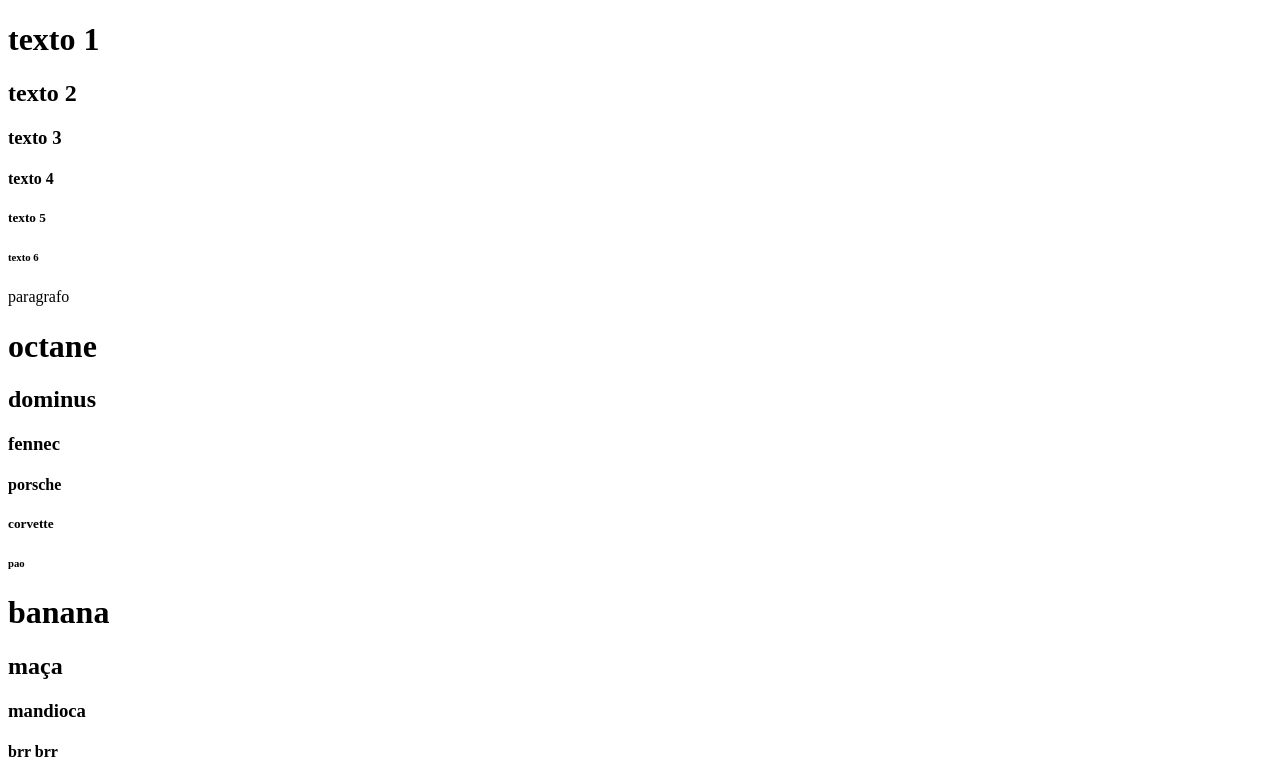
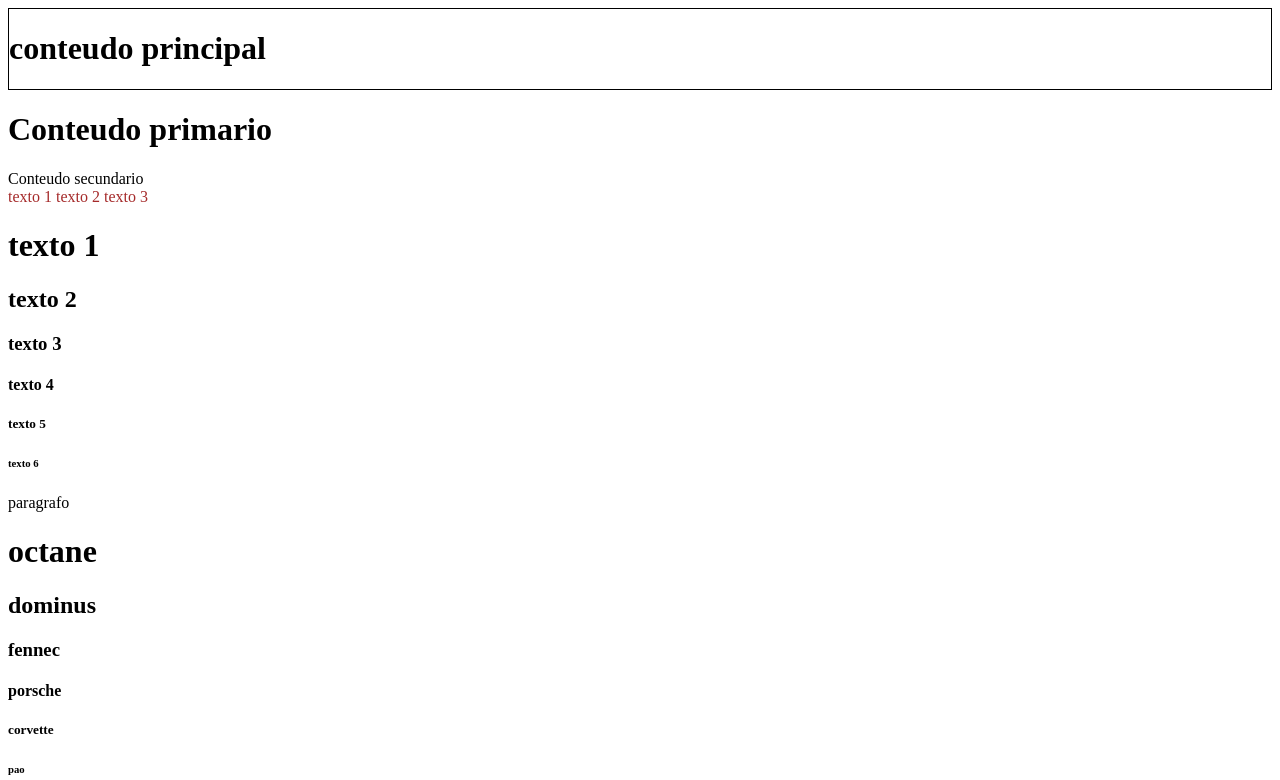
Before and after one commit to ykwiwm/teste, a plain HTML site: page index.html in a window 1280 px wide. Shown: the top 780 px of the page. Drawn offline with Linux system fonts and the light colour scheme.

Commit message:
alteraçao

```diff
--- a/index.html
+++ b/index.html
@@ -3,9 +3,27 @@
 <head>
     <meta charset="UTF-8">
     <meta name="viewport" content="width=, initial-scale=1.0">
-    <title>Document</title>
+    <title>Meu projeto</title>
+    <link rel="shortcut icon" href="logo.jpg" type="image/jpg">
 </head>
+<main>
+<!--<div style="border-width: 1px;border-color: black; border-style: solid;">
+<h1>conteudo principal</h1>
+</div>-->
+<div style="border: 1px solid black;">
+<h1>conteudo principal</h1>
+</div>
+<h1>Conteudo primario</h1>
+<aside>Conteudo secundario</aside>
+</main>
+
 <body>
+    <nav style="color: brown;">
+ texto 1
+ texto 2
+ texto 3
+</nav>
+
 <h1>texto 1</h1>
 <h2>texto 2</h2>
 <h3>texto 3</h3>
```
